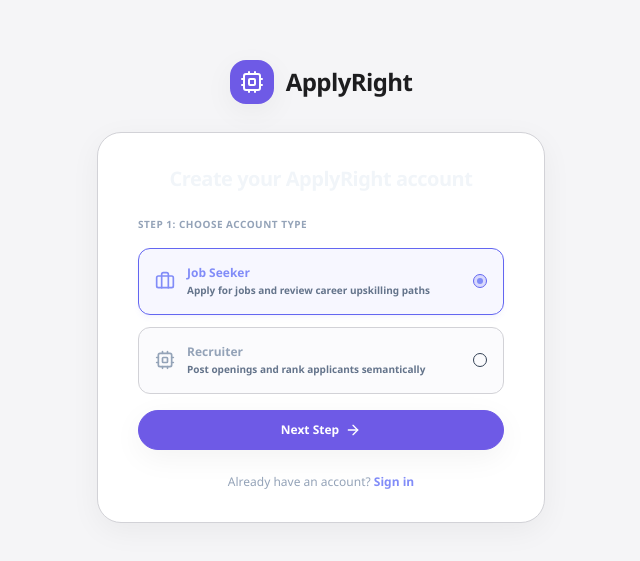
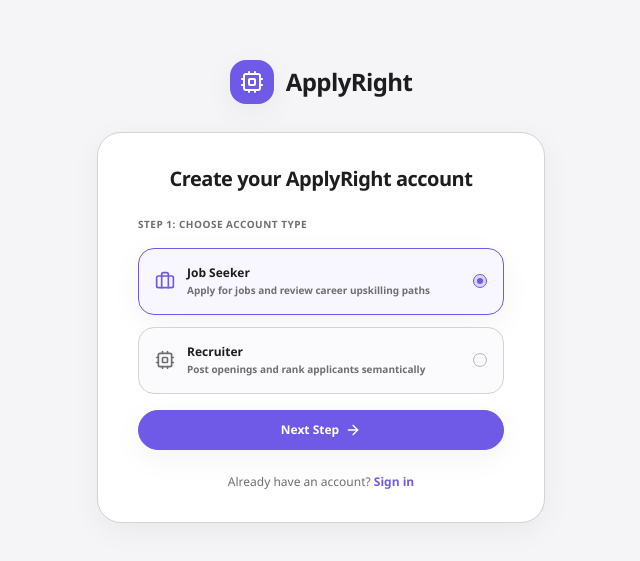
Before and after one commit to hemanthkumar1012/hireai, a React (Vite) app in the folder frontend/: page /register in a window 1280 px wide. Shown: the part 109-670 px from the top of the page, without its empty margins (319-959 px from the left). Built offline with nearby package versions, Linux system fonts and the light colour scheme; no server answers.

Commit message:
Fix registration page text contrast

```diff
--- a/frontend/src/pages/Register.tsx
+++ b/frontend/src/pages/Register.tsx
@@ -17,9 +17,7 @@ export const Register: React.FC = () => {
   const navigate = useNavigate();
 
   const [step, setStep] = useState(1);
-  const [role, setRole] = useState<'JOB_SEEKER' | 'RECRUITER'>(
-    'JOB_SEEKER'
-  );
+  const [role, setRole] = useState<'JOB_SEEKER' | 'RECRUITER'>('JOB_SEEKER');
 
   const [firstName, setFirstName] = useState('');
   const [lastName, setLastName] = useState('');
@@ -34,7 +32,7 @@ export const Register: React.FC = () => {
     if (!password) {
       return {
         label: 'Empty',
-        color: 'bg-slate-800',
+        color: 'bg-[#D2D2D7]',
         width: 'w-0',
       };
     }
@@ -51,12 +49,7 @@ export const Register: React.FC = () => {
     const hasUpper = /[A-Z]/.test(password);
     const hasSpecial = /[^A-Za-z0-9]/.test(password);
 
-    if (
-      password.length >= 10 &&
-      hasNumber &&
-      hasUpper &&
-      hasSpecial
-    ) {
+    if (password.length >= 10 && hasNumber && hasUpper && hasSpecial) {
       return {
         label: 'Strong',
         color: 'bg-emerald-500',
@@ -173,22 +166,19 @@ export const Register: React.FC = () => {
 
   return (
     <AuthLayout>
-      <h2 className="text-xl font-extrabold text-slate-100 tracking-tight text-center mb-6">
+      <h2 className="text-xl font-extrabold text-brand-text tracking-tight text-center mb-6">
         Create your ApplyRight account
       </h2>
 
       {error && (
-        <div className="mb-4 p-3 bg-red-500/10 border border-red-500/20 text-red-400 text-xs rounded-xl font-medium leading-relaxed">
+        <div className="mb-4 p-3 bg-red-50 border border-red-200 text-red-600 text-xs rounded-xl font-medium leading-relaxed">
           {error}
         </div>
       )}
 
       {step === 1 ? (
-        <form
-          onSubmit={handleNextStep}
-          className="space-y-4"
-        >
-          <label className="block text-[10px] font-bold uppercase tracking-wider text-slate-400 mb-2">
+        <form onSubmit={handleNextStep} className="space-y-4">
+          <label className="block text-[10px] font-bold uppercase tracking-wider text-brand-muted mb-2">
             Step 1: Choose account type
           </label>
 
@@ -199,21 +189,21 @@ export const Register: React.FC = () => {
                 setRole('JOB_SEEKER');
                 setError('');
               }}
-              className={`p-4 text-left rounded-xl border transition-all duration-300 flex items-center justify-between ${
+              className={`p-4 text-left rounded-2xl border transition-all duration-200 flex items-center justify-between ${
                 role === 'JOB_SEEKER'
-                  ? 'bg-indigo-500/5 border-indigo-500 text-indigo-400 shadow-md shadow-indigo-500/5'
-                  : 'bg-brand-surface2 border-brand-border text-slate-400 hover:text-slate-200'
+                  ? 'bg-brand-accent1/5 border-brand-accent1 text-brand-accent1 shadow-soft'
+                  : 'bg-brand-surface2 border-brand-border text-brand-muted hover:text-brand-text hover:border-[#B8B8BD]'
               }`}
             >
               <div className="flex items-center gap-3">
                 <Briefcase className="w-5 h-5 shrink-0" />
 
                 <div>
-                  <p className="text-xs font-bold">
+                  <p className="text-xs font-bold text-brand-text">
                     Job Seeker
                   </p>
 
-                  <p className="text-[10px] text-slate-500 font-semibold mt-0.5">
+                  <p className="text-[10px] text-brand-muted font-semibold mt-0.5">
                     Apply for jobs and review career upskilling paths
                   </p>
                 </div>
@@ -222,12 +212,12 @@ export const Register: React.FC = () => {
               <span
                 className={`w-3.5 h-3.5 rounded-full border flex items-center justify-center ${
                   role === 'JOB_SEEKER'
-                    ? 'border-indigo-500 bg-indigo-500/20'
-                    : 'border-slate-700'
+                    ? 'border-brand-accent1 bg-brand-accent1/20'
+                    : 'border-[#B8B8BD]'
                 }`}
               >
                 {role === 'JOB_SEEKER' && (
-                  <span className="w-1.5 h-1.5 rounded-full bg-indigo-400" />
+                  <span className="w-1.5 h-1.5 rounded-full bg-brand-accent1" />
                 )}
               </span>
             </button>
@@ -238,21 +228,21 @@ export const Register: React.FC = () => {
                 setRole('RECRUITER');
                 setError('');
               }}
-              className={`p-4 text-left rounded-xl border transition-all duration-300 flex items-center justify-between ${
+              className={`p-4 text-left rounded-2xl border transition-all duration-200 flex items-center justify-between ${
                 role === 'RECRUITER'
-                  ? 'bg-indigo-500/5 border-indigo-500 text-indigo-400 shadow-md shadow-indigo-500/5'
-                  : 'bg-brand-surface2 border-brand-border text-slate-400 hover:text-slate-200'
+                  ? 'bg-brand-accent1/5 border-brand-accent1 text-brand-accent1 shadow-soft'
+                  : 'bg-brand-surface2 border-brand-border text-brand-muted hover:text-brand-text hover:border-[#B8B8BD]'
               }`}
             >
               <div className="flex items-center gap-3">
                 <Cpu className="w-5 h-5 shrink-0" />
 
                 <div>
-                  <p className="text-xs font-bold">
+                  <p className="text-xs font-bold text-brand-text">
                     Recruiter
                   </p>
 
-                  <p className="text-[10px] text-slate-500 font-semibold mt-0.5">
+                  <p className="text-[10px] text-brand-muted font-semibold mt-0.5">
                     Post openings and rank applicants semantically
                   </p>
                 </div>
@@ -261,12 +251,12 @@ export const Register: React.FC = () => {
               <span
                 className={`w-3.5 h-3.5 rounded-full border flex items-center justify-center ${
                   role === 'RECRUITER'
-                    ? 'border-indigo-500 bg-indigo-500/20'
-                    : 'border-slate-700'
+                    ? 'border-brand-accent1 bg-brand-accent1/20'
+                    : 'border-[#B8B8BD]'
                 }`}
               >
                 {role === 'RECRUITER' && (
-                  <span className="w-1.5 h-1.5 rounded-full bg-indigo-400" />
+                  <span className="w-1.5 h-1.5 rounded-full bg-brand-accent1" />
                 )}
               </span>
             </button>
@@ -274,19 +264,16 @@ export const Register: React.FC = () => {
 
           <Button
             type="submit"
-            className="w-full mt-4 py-2.5 font-bold text-xs flex items-center justify-center gap-1.5 shadow-lg"
+            className="w-full mt-4 py-2.5 font-bold text-xs flex items-center justify-center gap-1.5"
           >
             Next Step
             <ArrowRight className="w-4 h-4" />
           </Button>
         </form>
       ) : (
-        <form
-          onSubmit={handleSubmit}
-          className="space-y-4"
-        >
-          <div className="flex items-center justify-between border-b border-brand-border/60 pb-2 mb-3">
-            <span className="text-[10px] font-bold uppercase tracking-wider text-slate-500">
+        <form onSubmit={handleSubmit} className="space-y-4">
+          <div className="flex items-center justify-between border-b border-brand-border pb-2 mb-3">
+            <span className="text-[10px] font-bold uppercase tracking-wider text-brand-muted">
               Step 2: Enter Details
             </span>
 
@@ -296,7 +283,7 @@ export const Register: React.FC = () => {
                 setStep(1);
                 setError('');
               }}
-              className="text-[10px] font-bold text-indigo-400 hover:underline flex items-center gap-1"
+              className="text-[10px] font-bold text-brand-accent1 hover:text-[#5646C7] flex items-center gap-1"
             >
               <ArrowLeft className="w-3.5 h-3.5" />
               Role selection
@@ -343,17 +330,12 @@ export const Register: React.FC = () => {
 
           {password && (
             <div className="space-y-1.5 pt-1">
-              <div className="flex justify-between text-[9px] font-bold uppercase tracking-wider text-slate-500">
-                <span>
-                  Strength: {strength.label}
-                </span>
-
-                <span>
-                  {password.length}/128
-                </span>
+              <div className="flex justify-between text-[9px] font-bold uppercase tracking-wider text-brand-muted">
+                <span>Strength: {strength.label}</span>
+                <span>{password.length}/128</span>
               </div>
 
-              <div className="h-1 bg-slate-800 rounded-full overflow-hidden">
+              <div className="h-1 bg-[#E5E5EA] rounded-full overflow-hidden">
                 <div
                   className={`h-full ${strength.color} ${strength.width} transition-all duration-300 rounded-full`}
                 />
@@ -366,27 +348,25 @@ export const Register: React.FC = () => {
             type="password"
             required
             value={confirmPassword}
-            onChange={(event) =>
-              setConfirmPassword(event.target.value)
-            }
+            onChange={(event) => setConfirmPassword(event.target.value)}
             placeholder="••••••••"
           />
 
           <Button
             type="submit"
             isLoading={loading}
-            className="w-full mt-4 py-2.5 font-bold text-xs shadow-lg"
+            className="w-full mt-4 py-2.5 font-bold text-xs"
           >
             Create Account
           </Button>
         </form>
       )}
 
-      <p className="mt-6 text-center text-xs text-slate-400 font-medium">
+      <p className="mt-6 text-center text-xs text-brand-muted font-medium">
         Already have an account?{' '}
         <Link
           to="/login"
-          className="font-bold text-indigo-400 hover:text-indigo-300"
+          className="font-bold text-brand-accent1 hover:text-[#5646C7]"
         >
           Sign in
         </Link>
```
